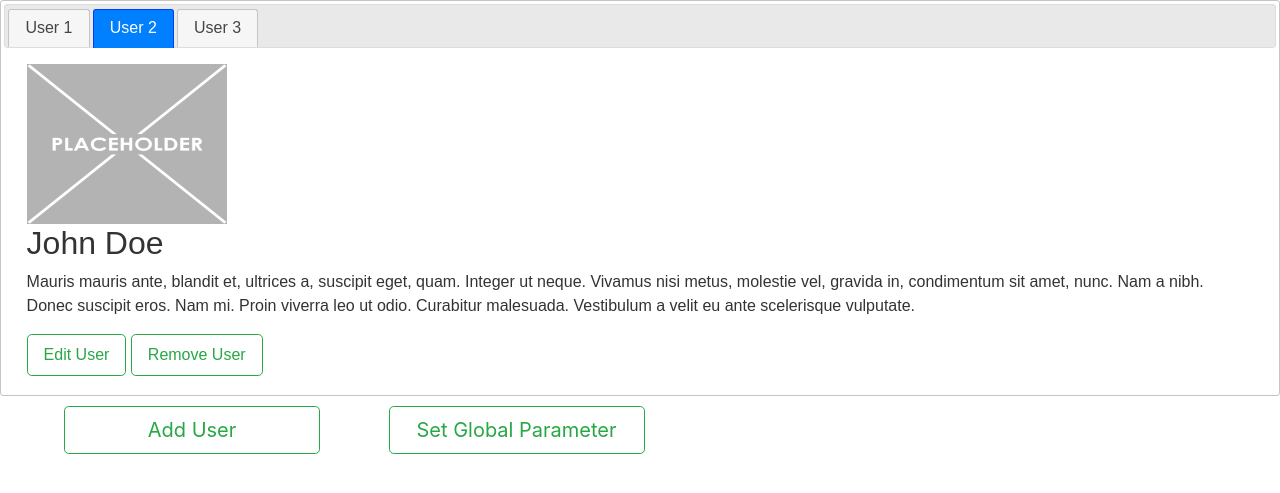
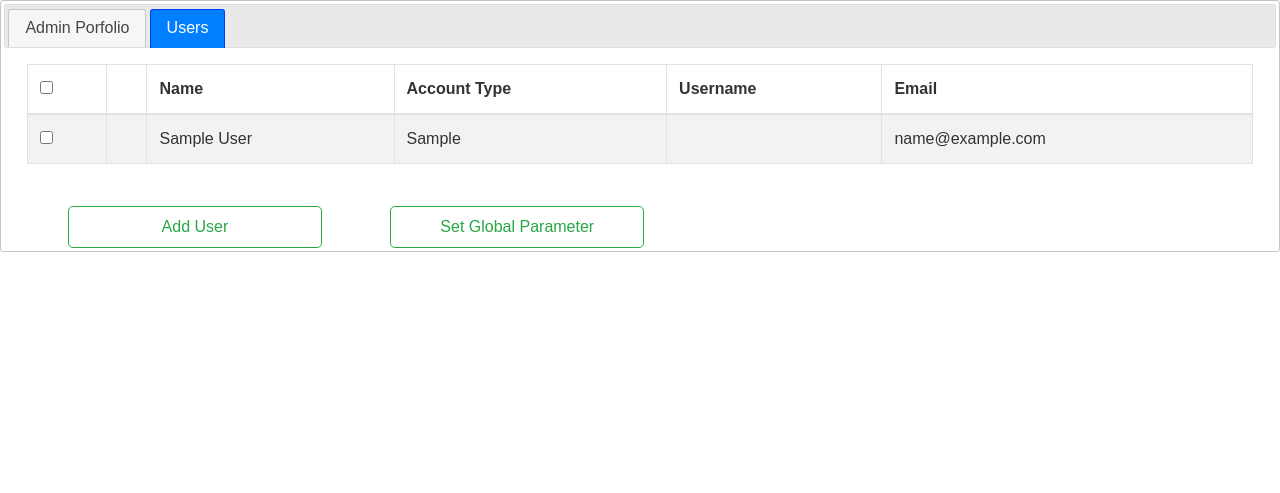
Before and after one commit to ganixil/CSE308, a Flask app: page /admin/admPage in a window 1280 px wide, after a click on "Users". Shown: the part 58-551 px from the top of the page. Run offline with Flask 2, Linux system fonts and the light colour scheme; tables that the repository leaves empty hold one stand-in row (values such as "Sample post"); some libraries are stand-ins or nearby versions.

Commit message:
flask fetching db post in html

```diff
--- a/admin.py
+++ b/admin.py
@@ -7,7 +7,8 @@ from database import db_session, User, Admin
 #create the admin blueprint
 bp = Blueprint('admin', __name__, url_prefix='/admin')
 
+
 #function to render the admin page and set the admin page url
 @bp.route('/admPage', methods=('GET', 'POST'))
 def admPage():
-    return render_template('admin_html/admin.html')
+	return render_template('admin_html/admin.html',session=db_session,User=User)
--- a/templates/admin_html/admin.html
+++ b/templates/admin_html/admin.html
@@ -37,9 +37,8 @@
 
     <div id="tabs-collapsible">
     <ul>
-        <li><a href="#tabs-v-1">User 1</a></li>
-        <li><a href="#tabs-v-2">User 2</a></li>
-        <li><a href="#tabs-v-3">User 3</a></li>
+        <li><a href="#tabs-v-1" class="active">Admin Porfolio</a></li>
+        <li><a href="#tabs-v-2">Users</a></li>
     </ul>
     <div id="tabs-v-1" class="tab-pane">
         <img src="../../static/image/placeholder.png" id="portrait" width="200" height="160"/>
@@ -56,35 +55,61 @@
         <button class="btn btn-outline-success btn-lg" type="button" >Edit User</button>
         <button class="btn btn-outline-success btn-lg" type="button" >Remove User</button>
     </div>
+    <!-- User view-->
     <div id="tabs-v-2" class="tab-pane">
-        <img src="../../static/image/placeholder.png" id="portrait" width="200" height="160"/>
+        <div class="table-responsive">
+        <table class="table table-striped table-bordered table-hover model-list">
+        <thead>
+            <tr>
+                    <th class="list-checkbox-column">
+                        <input type="checkbox" name="rowtoggle" class="action-rowtoggle" title="Select all records" />
+                    </th>
+                    <th class="col-md-1" style="width: 40px;">&nbsp;</th>
+                    <th class="column-header col-first_name">
+                            <a href="#" title="Sort by First Name">Name</a>
+                    </th>
+                    <th class="column-header col-last_name">
+                        <a href="#" title="Sort by Last Name">Account Type</a>
+                    </th>
+                    <th class="column-header col-username">
+                        <a href="#" title="Sort by Username">Username</a>
+                    </th>
+                    <th class="column-header col-email">
+                        <a href="#" title="Sort by Email">Email</a>
+                    </th>
+            </tr>
+        </thead>
+        {% for instance in session.query(User).order_by(User.id) %}
+        <tr>
+                <td>
+                    <input type="checkbox" name="rowid" class="action-checkbox" value="1" title="Select record" />
+                </td>
+                <td class="list-buttons-column">
+                </td>
+                <td class="list-buttons-column">
+                    {{instance.name}}
+                </td>
+                <td class="list-buttons-column">
+                    {{instance.accType}}
+                </td>
+                <td class="list-buttons-column">
+                </td>
+                <td class="list-buttons-column">
+                    {{instance.email}}
+                </td>
+        </tr>
+        {% endfor %}
 
-        <h2 id="name">John Doe</h2>
-        <p>
-        Mauris mauris ante, blandit et, ultrices a, suscipit eget, quam. Integer
-        ut neque. Vivamus nisi metus, molestie vel, gravida in, condimentum sit
-        amet, nunc. Nam a nibh. Donec suscipit eros. Nam mi. Proin viverra leo ut
-        odio. Curabitur malesuada. Vestibulum a velit eu ante scelerisque vulputate.
-        </p>
 
-        <button class="btn btn-outline-success btn-lg" type="button" >Edit User</button>
-        <button class="btn btn-outline-success btn-lg" type="button" >Remove User</button>
+
+
+        <a class="icon" href="/sqla/simple/admin/user/edit/?url=%2Fsqla%2Fsimple%2Fadmin%2Fuser%2F&amp;id=1" title="Edit Record">
+        <span class="fa fa-pencil glyphicon glyphicon-pencil"></span>
+        </a>
+    </table>
 
     </div>
-    <div id="tabs-v-3" class="tab-pane">
-        <img src="../../static/image/placeholder.png" id="portrait" width="200" height="160"/>
-        <h2 id="name">John Doe</h2>
 
-        <p>
-        Mauris mauris ante, blandit et, ultrices a, suscipit eget, quam. Integer
-        ut neque. Vivamus nisi metus, molestie vel, gravida in, condimentum sit
-        amet, nunc. Nam a nibh. Donec suscipit eros. Nam mi. Proin viverra leo ut
-        odio. Curabitur malesuada. Vestibulum a velit eu ante scelerisque vulputate.
-        </p>
-
-        <button class="btn btn-outline-success btn-lg" type="button" >Edit User</button>
-        <button class="btn btn-outline-success btn-lg" type="button" >Remove User</button>
-    </div>
     </div>
     <button class="btn btn-outline-success btn-lg" type="button" id="btm-btn">Add User</button>
     <button class="btn btn-outline-success btn-lg" type="button" id="btm-btn">Set Global Parameter</button>
```
